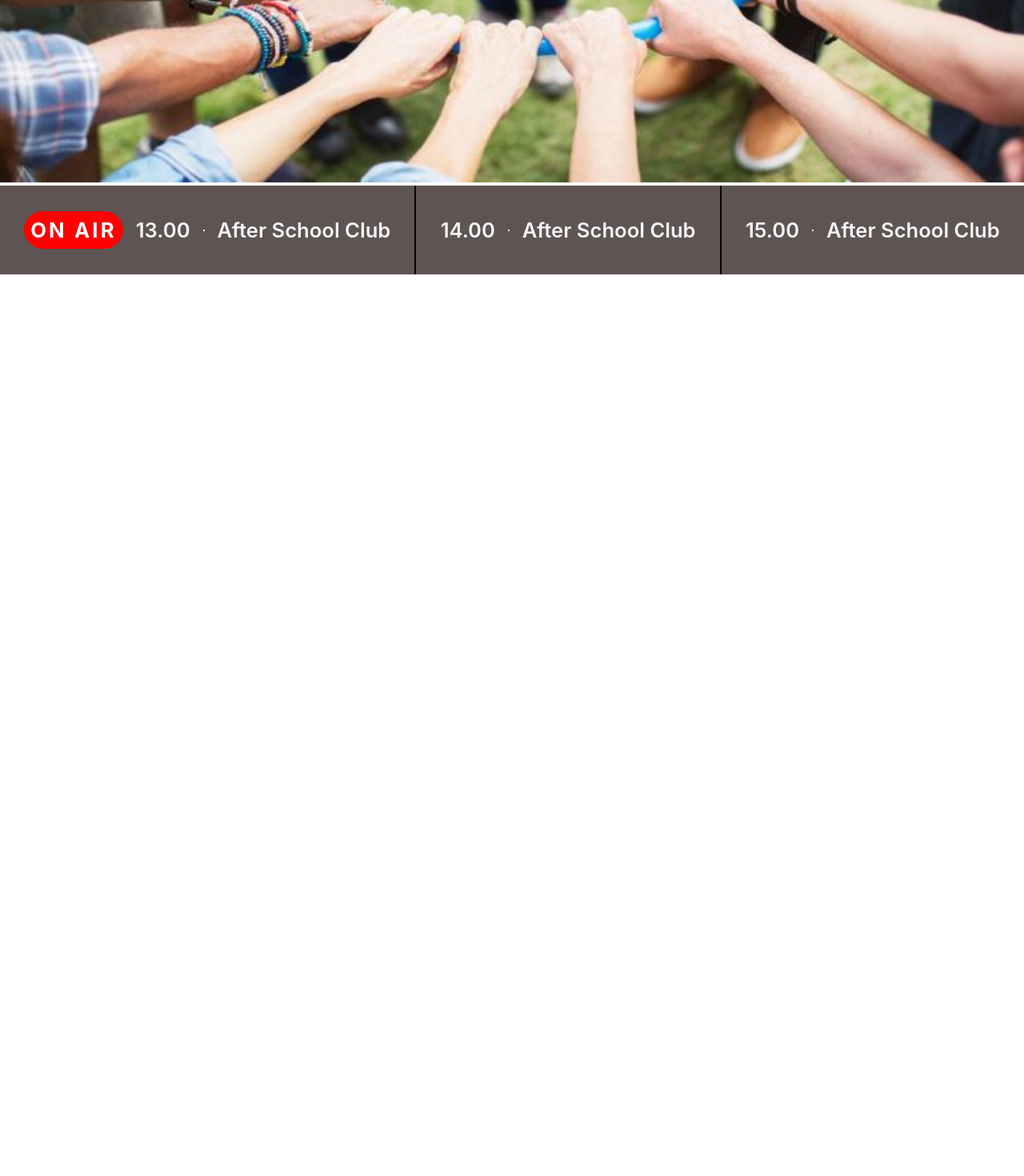
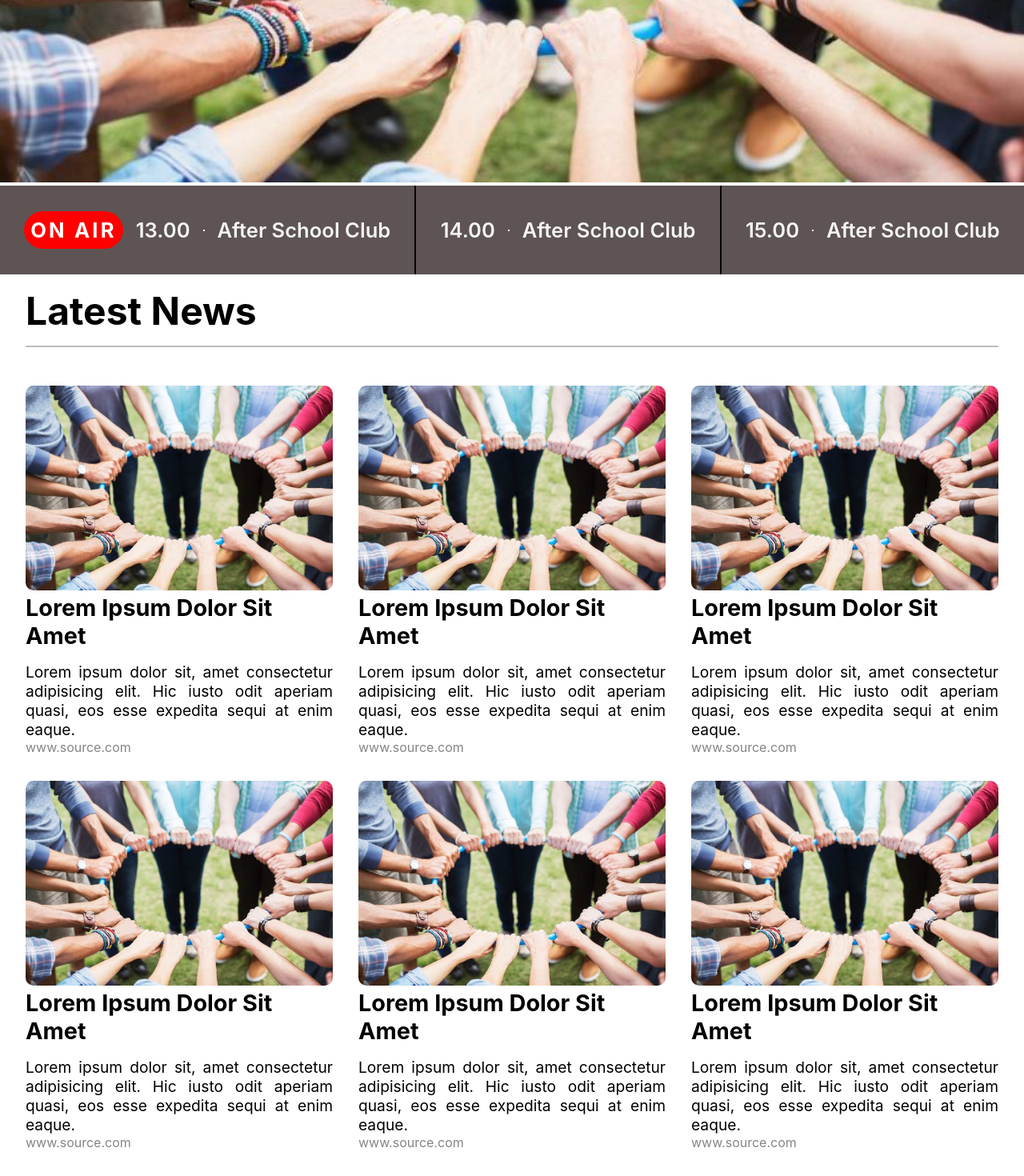
Before and after one commit to gilbertliem/koreannews, a React (Create React App) app: page / in a window 1280 px wide. Shown: the part 716-2186 px from the top of the page at 80% size. Before the commit the page ends 1059 px from the top, so only its background shows below. Built offline with nearby package versions, Linux system fonts and the light colour scheme.

Commit message:
edit latest news

```diff
--- a/src/App.js
+++ b/src/App.js
@@ -2,6 +2,7 @@ import "./App.css";
 import Navbar from "./Components/Navbar/Navbar";
 import Cover from "./Components/Cover/Cover";
 import Ongoing from "./Components/Ongoing/Ongoing";
+import Latest from "./Components/Latest/Latest";
 
 function App() {
   return (
@@ -9,6 +10,7 @@ function App() {
       <Navbar />
       <Cover />
       <Ongoing />
+      <Latest />
     </>
   );
 }
--- a/src/Components/Latest/Latest.jsx
+++ b/src/Components/Latest/Latest.jsx
@@ -1,12 +1,74 @@
 import React from "react";
-import styles from "./Latest.module.css";
+import styles from "./Latest.module.scss";
+import picture from "../../Assets/Images/social.jpg";
 
 // -------------------- //
 
 function Latest() {
   return (
     <>
-      <div></div>
+      <div>
+        <div className={styles.latest}>
+          <div className={styles.head}>latest news</div>
+          <div className={styles.line}></div>
+        </div>
+        <div className={styles.cont}>
+          <div className={styles.card}>
+            <img src={picture} alt="" className={styles.image} />
+            <div className={styles.title}>Lorem ipsum dolor sit amet</div>
+            <div className={styles.summary}>
+              Lorem ipsum dolor sit, amet consectetur adipisicing elit. Hic
+              iusto odit aperiam quasi, eos esse expedita sequi at enim eaque.
+            </div>
+            <div className={styles.source}>www.source.com</div>
+          </div>
+          <div className={styles.card}>
+            <img src={picture} alt="" className={styles.image} />
+            <div className={styles.title}>Lorem ipsum dolor sit amet</div>
+            <div className={styles.summary}>
+              Lorem ipsum dolor sit, amet consectetur adipisicing elit. Hic
+              iusto odit aperiam quasi, eos esse expedita sequi at enim eaque.
+            </div>
+            <div className={styles.source}>www.source.com</div>
+          </div>
+          <div className={styles.card}>
+            <img src={picture} alt="" className={styles.image} />
+            <div className={styles.title}>Lorem ipsum dolor sit amet</div>
+            <div className={styles.summary}>
+              Lorem ipsum dolor sit, amet consectetur adipisicing elit. Hic
+              iusto odit aperiam quasi, eos esse expedita sequi at enim eaque.
+            </div>
+            <div className={styles.source}>www.source.com</div>
+          </div>
+          <div className={styles.card}>
+            <img src={picture} alt="" className={styles.image} />
+            <div className={styles.title}>Lorem ipsum dolor sit amet</div>
+            <div className={styles.summary}>
+              Lorem ipsum dolor sit, amet consectetur adipisicing elit. Hic
+              iusto odit aperiam quasi, eos esse expedita sequi at enim eaque.
+            </div>
+            <div className={styles.source}>www.source.com</div>
+          </div>
+          <div className={styles.card}>
+            <img src={picture} alt="" className={styles.image} />
+            <div className={styles.title}>Lorem ipsum dolor sit amet</div>
+            <div className={styles.summary}>
+              Lorem ipsum dolor sit, amet consectetur adipisicing elit. Hic
+              iusto odit aperiam quasi, eos esse expedita sequi at enim eaque.
+            </div>
+            <div className={styles.source}>www.source.com</div>
+          </div>
+          <div className={styles.card}>
+            <img src={picture} alt="" className={styles.image} />
+            <div className={styles.title}>Lorem ipsum dolor sit amet</div>
+            <div className={styles.summary}>
+              Lorem ipsum dolor sit, amet consectetur adipisicing elit. Hic
+              iusto odit aperiam quasi, eos esse expedita sequi at enim eaque.
+            </div>
+            <div className={styles.source}>www.source.com</div>
+          </div>
+        </div>
+      </div>
     </>
   );
 }
--- /dev/null
+++ b/src/Components/Latest/Latest.module.scss
@@ -0,0 +1,56 @@
+.latest {
+  font-size: 3rem;
+  font-weight: 700;
+  text-transform: capitalize;
+  padding: 1rem 2rem;
+  .head {
+    width: auto;
+    background-color: #ffffff;
+    // border: 1px solid black;
+    // padding: 1rem;
+    // max-width: 40%;
+  }
+  .line {
+    // position: relative;
+    // top: -3rem;
+    // z-index: 1;
+    height: 1rem;
+    border-bottom: 2px solid rgba(0, 0, 0, 0.26);
+    // background-color: rgba(0, 0, 0, 0.26);
+  }
+}
+
+.cont {
+  display: grid;
+  grid-template-columns: 1fr 1fr 1fr;
+  align-content: center;
+  justify-items: center;
+  padding: 1rem;
+}
+
+.card {
+  padding: 1rem;
+  max-width: 35rem;
+  .image {
+    width: 100%;
+    max-height: 20rem;
+    border-radius: 10px;
+  }
+  .title {
+    font-size: 1.8rem;
+    font-weight: 700;
+    text-transform: capitalize;
+    margin-bottom: 1rem;
+  }
+  .summary {
+    font-size: 1.2rem;
+    text-align: justify;
+  }
+  .source {
+    font-size: 1rem;
+    color: rgb(133, 133, 133);
+    &:hover {
+      cursor: pointer;
+    }
+  }
+}
```
Also changed, not shown: src/Components/Latest/Latest.module.css (deleted), 1 other file (tests, documents, lock files or other folders).
